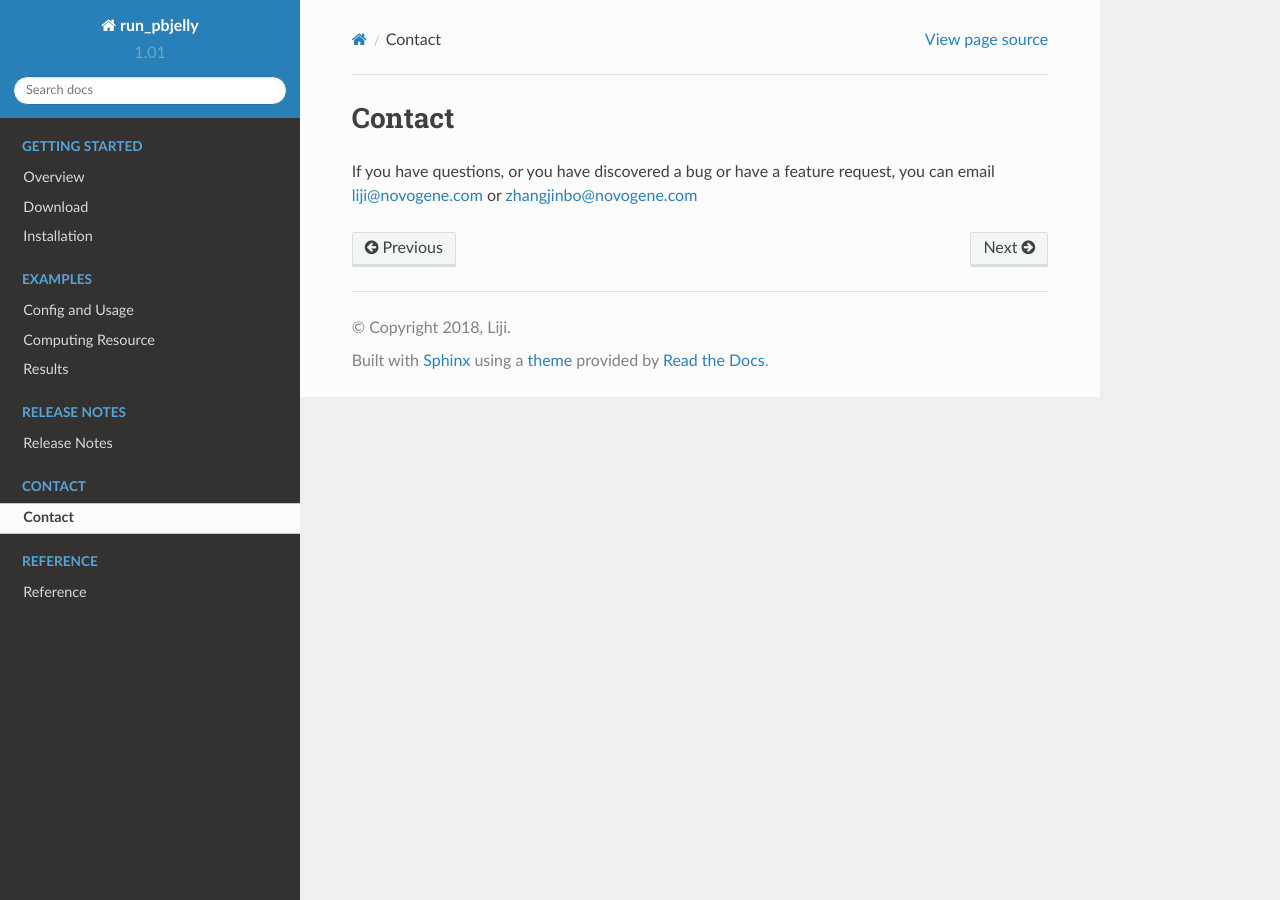
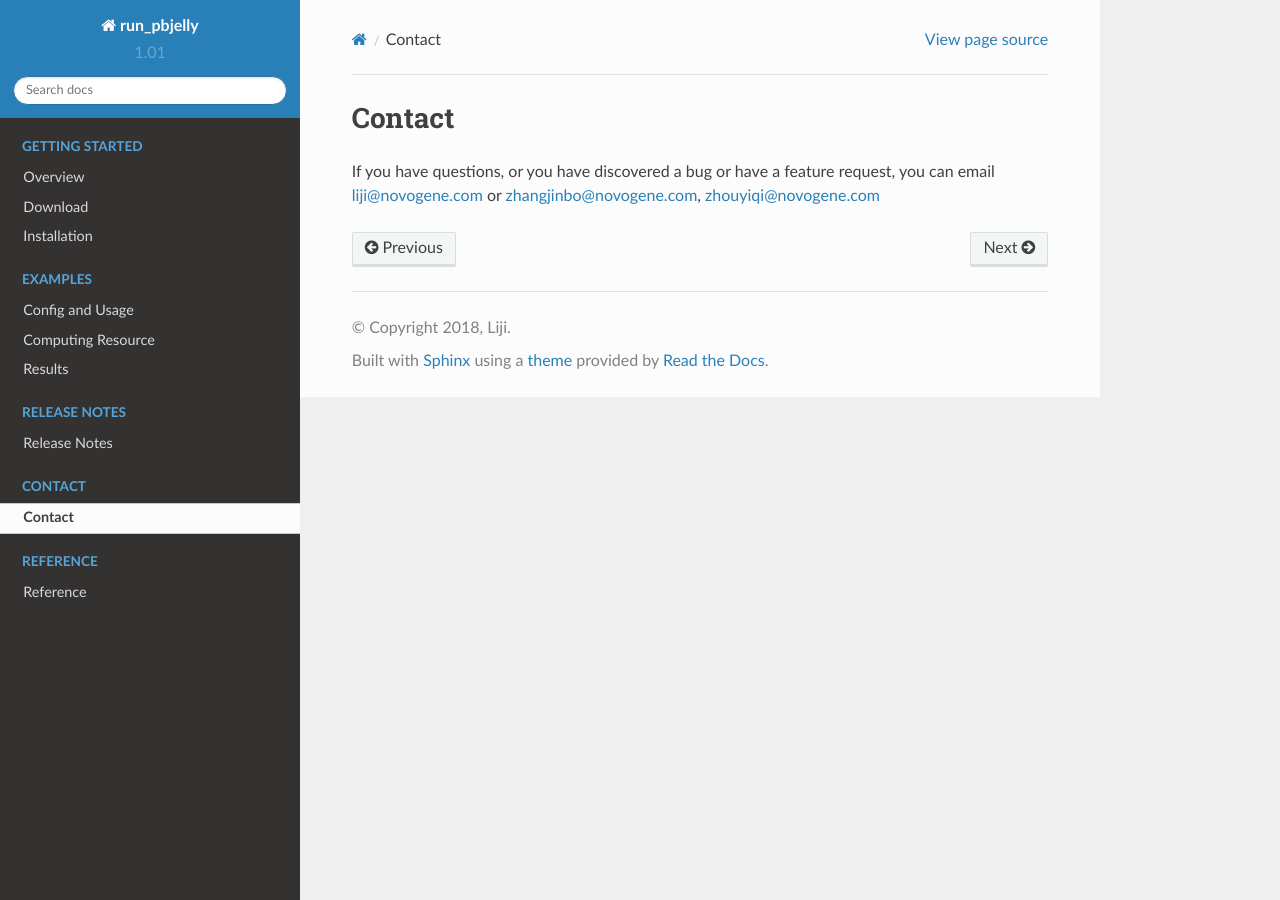
Before and after one commit to bitcometz/run_pbjelly, a Sphinx documentation site: the page built from source/contact.rst, in a window 1280 px wide. Built offline with Sphinx 7.4.7 and the Read the Docs theme 2.0.0, drawn with Linux system fonts in a browser that asks for light colours.

Commit message:
Update contact.rst

```diff
--- a/source/contact.rst
+++ b/source/contact.rst
@@ -2,4 +2,4 @@ Contact
 ================================================================================
 
 If you have questions, or you have discovered a bug or have a feature request, you can email liji@novogene.com
-or zhangjinbo@novogene.com
+or zhangjinbo@novogene.com, zhouyiqi@novogene.com
```
